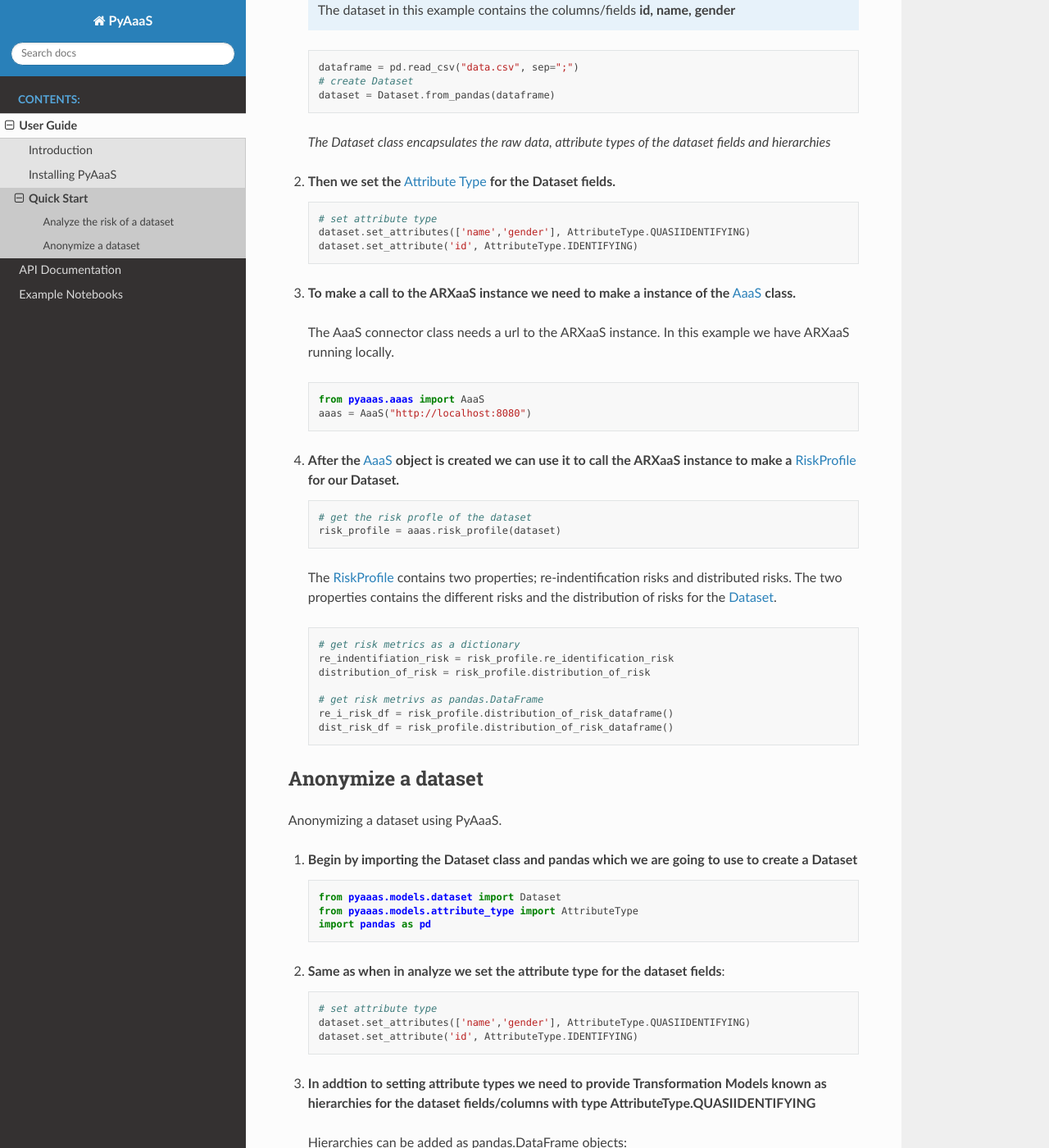
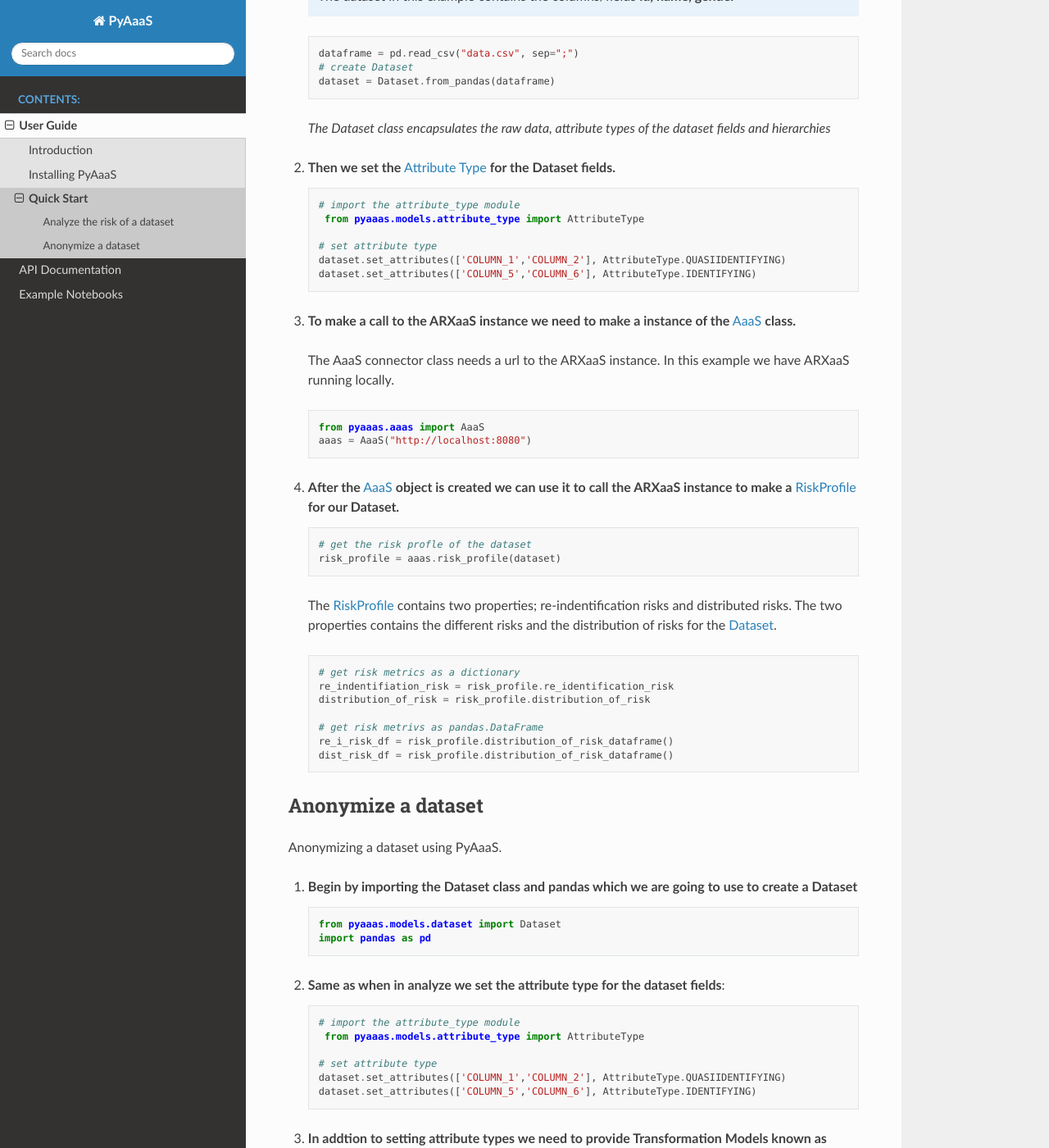
Before and after one commit to navikt/pyarxaas, a Sphinx documentation site: the page built from docs/user-guide/quick-start.rst, in a window 1280 px wide and 1400 px high, scrolled down 800 px. Shown: the whole window at 82% size. Built offline with Sphinx 7.4.7 and the Read the Docs theme 2.0.0, drawn with Linux system fonts in a browser that asks for light colours; formulas are drawn with MathJax 3; some of the changed text lies outside the part shown.

Commit message:
REFACTOR added importing of attributes on the attribute step

```diff
--- a/docs/user-guide/quick-start.rst
+++ b/docs/user-guide/quick-start.rst
@@ -40,10 +39,12 @@
 
 2. **Then we set the**  :ref:`attribute_type` **for the Dataset fields.** ::
 
+    # import the attribute_type module
+     from pyaaas.models.attribute_type import AttributeType
+
     # set attribute type
-    dataset.set_attributes(['name','gender'], AttributeType.QUASIIDENTIFYING)
-    dataset.set_attribute('id', AttributeType.IDENTIFYING)
-
+    dataset.set_attributes(['COLUMN_1','COLUMN_2'], AttributeType.QUASIIDENTIFYING)
+    dataset.set_attributes(['COLUMN_5','COLUMN_6'], AttributeType.IDENTIFYING)
 
 3. **To make a call to the ARXaaS instance we need to make a instance of the** :ref:`aaas` **class.**
 
@@ -80,15 +81,17 @@
 1. **Begin by importing the Dataset class and pandas which we are going to use to create a Dataset** ::
 
         from pyaaas.models.dataset import Dataset
-        from pyaaas.models.attribute_type import AttributeType
         import pandas as pd
 
 
 2. **Same as when in analyze we set the attribute type for the dataset fields**::
 
+    # import the attribute_type module
+     from pyaaas.models.attribute_type import AttributeType
+
     # set attribute type
-    dataset.set_attributes(['name','gender'], AttributeType.QUASIIDENTIFYING)
-    dataset.set_attribute('id', AttributeType.IDENTIFYING)
+    dataset.set_attributes(['COLUMN_1','COLUMN_2'], AttributeType.QUASIIDENTIFYING)
+    dataset.set_attributes(['COLUMN_5','COLUMN_6'], AttributeType.IDENTIFYING)
 
 3. **In addtion to setting attribute types we need to provide Transformation Models known as hierarchies for the dataset fields/columns with type AttributeType.QUASIIDENTIFYING**
  Hierarchies can be added as pandas.DataFrame objects::
```
Also changed, not shown: other parts of docs/user-guide/quick-start.rst (+0 -1 lines).
